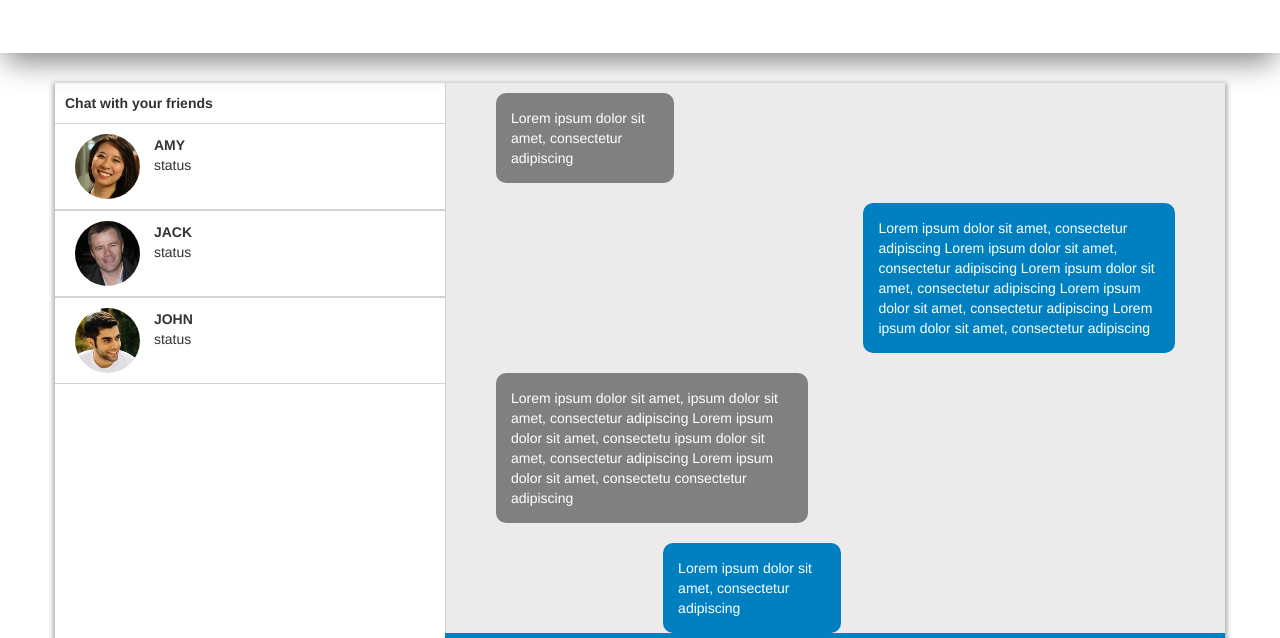
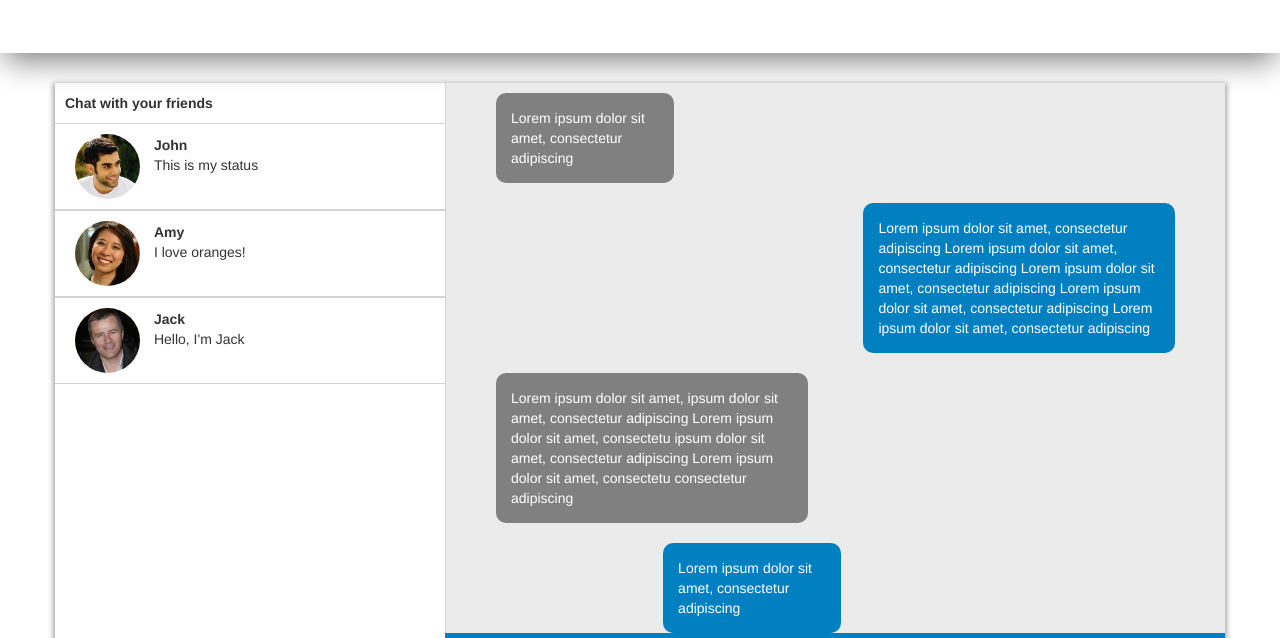
Before and after one commit to squaloIT/testChatApp, a plain HTML site: page index.html in a window 1280 px wide. Shown: the part 47-685 px from the top of the page. Drawn offline with nearby package versions, Linux system fonts and the light colour scheme.

Commit message:
dovrsen prikaz korisnika ajaxom

```diff
--- a/index.html
+++ b/index.html
@@ -5,7 +5,7 @@
     <meta charset="UTF-8">
     <title>My Test Chat App</title>
     <link href="css/main.css" rel="stylesheet" type="text/css">
-    <link href="css/font-awesome.min.css" rel="stylesheet">
+
     <link rel="stylesheet" href="https://maxcdn.bootstrapcdn.com/bootstrap/3.3.7/css/bootstrap.min.css">
 </head>
 
@@ -16,11 +16,11 @@
     <main>
         <div class="container">
             <div class="chatgeneral row">
-                <div class="chatimg col-md-4">
+                <div class="chatimg col-md-4" id="chatting">
                     <div class="cwf">
                         <p>Chat with your friends</p>
                     </div>
-                    <div class="personname">
+                    <!-- <div class="personname">
                         <img src="images/amy.jpg">
                         <div class="test">
                             <p class="name">AMY</p>
@@ -40,7 +40,7 @@
                             <p class="name">JOHN</p>
                             <span class="status">status</span>
                         </div>
-                    </div>
+                    </div> -->
                 </div>
                 <div class="chatlogs col-md-8">
                     <div class="chat">
--- a/js/script.js
+++ b/js/script.js
@@ -0,0 +1,25 @@
+window.onload = function (){
+    $.ajax("json/conversations.json", {
+        method:"GET",
+        dataType: "json",
+        success: function(conversations){
+            console.log(conversations);
+            var chatPerson = document.querySelector("#chatting");
+            conversations.forEach (function(message){
+                chatPerson.innerHTML += `<div class="personname">
+                <img src="${message.src}">
+                <div class="test">
+                    <p class="name">${message.name}</p>
+                    <span class="status">${message.status}</span>
+                </div>
+                </div>
+                `;
+            })
+
+        },
+        error: function (_err){
+            console.error(_err);
+        }
+    })
+    // Uraditi prikaz poruka
+}
--- a/json/conversations.json
+++ b/json/conversations.json
@@ -2,6 +2,7 @@
   {
     "name": "John",
     "status": "This is my status",
+    "src": "images/john.jpg",
     "received_messages": [
       {
         "time": 1508001399,
@@ -34,6 +35,7 @@
   {
     "name": "Amy",
     "status": "I love oranges!",
+    "src": "images/amy.jpg",
     "received_messages": [
       {
         "time": 1507900399,
@@ -66,6 +68,7 @@
   {
     "name": "Jack",
     "status": "Hello, I'm Jack",
+    "src": "images/jack.jpg",
     "received_messages": [
       {
         "time": 1507899399,
```
